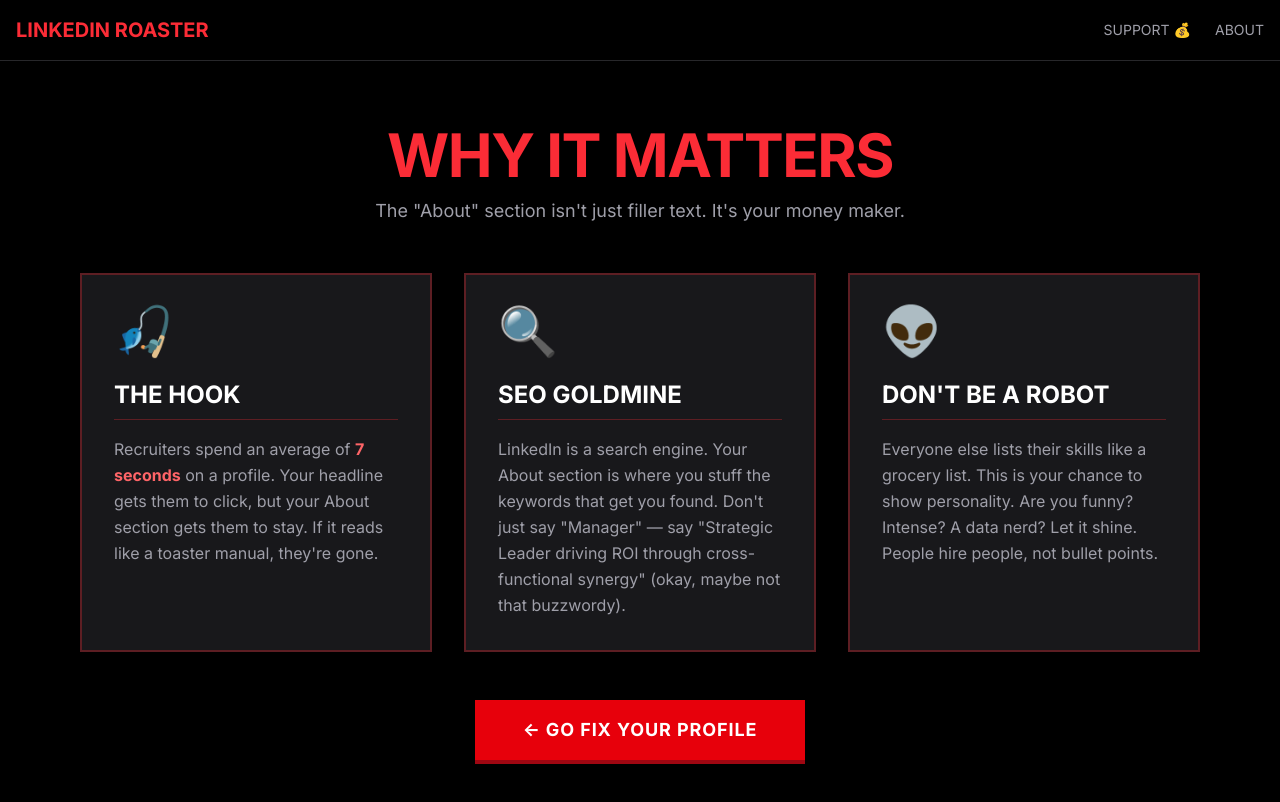
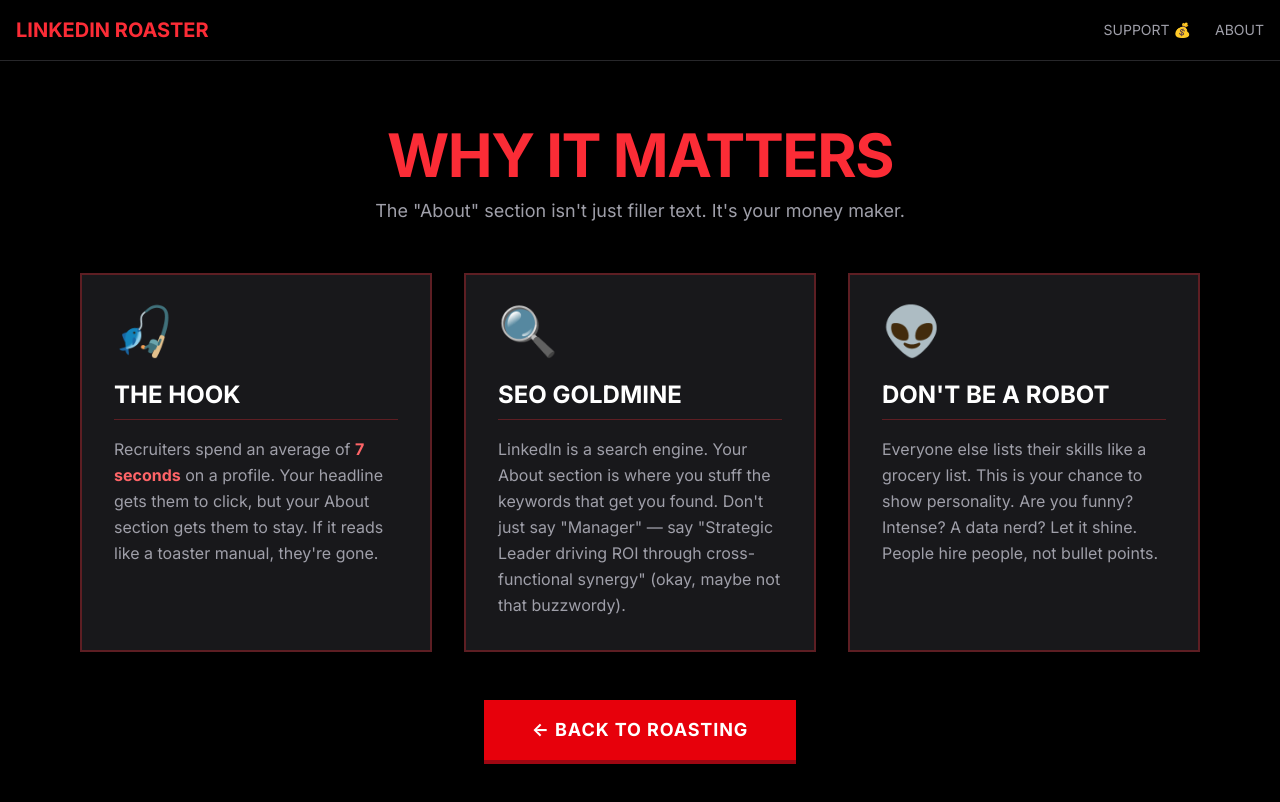
Before and after one commit to brianroyee/gethumbled, a Next.js app: page /why-about-matters in a window 1280 px wide. Shown: the top 802 px of the page. Built offline with nearby package versions, Linux system fonts and the light colour scheme.

Commit message:
feat: Add new 'Why It Matters' page explaining the importance of the LinkedIn 'About' section

```diff
--- a/app/why-about-matters/page.tsx
+++ b/app/why-about-matters/page.tsx
@@ -58,7 +58,7 @@
             href="/"
             className="inline-block bg-red-600 hover:bg-red-700 text-white uppercase py-4 px-12 border-b-4 border-red-800 active:border-b-0 active:translate-y-1 transition-all text-lg font-bold tracking-wider font-mono"
           >
-            ← Go Fix Your Profile
+            ← Back to Roasting
           </a>
         </div>
       </div>
```
